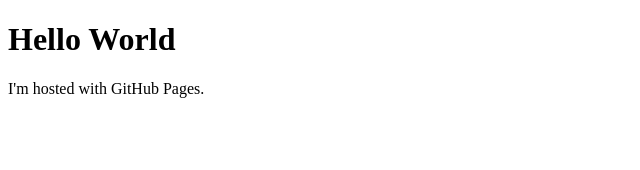
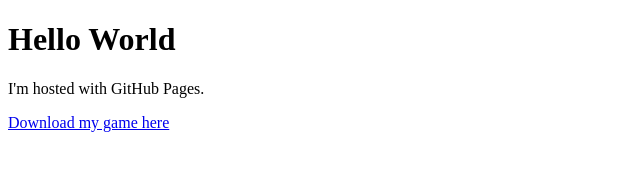
Before and after one commit to jackmelcher/jackmelcher.github.io, a plain HTML site: page index.html in a window 1280 px wide. Shown: the whole page, without its empty margins (0-640 px from the left). Drawn offline with Linux system fonts and the light colour scheme.

Commit message:
testing out download

```diff
--- a/index.html
+++ b/index.html
@@ -1,7 +1,13 @@
 <!DOCTYPE html>
 <html>
 <body>
+
 <h1>Hello World</h1>
 <p>I'm hosted with GitHub Pages.</p>
+
+<a href="/games/ProjectArena2.0.zip" download>
+    <p>Download my game here</p>
+</a>
+
 </body>
 </html>
```
Also changed, not shown: 1 other file.
